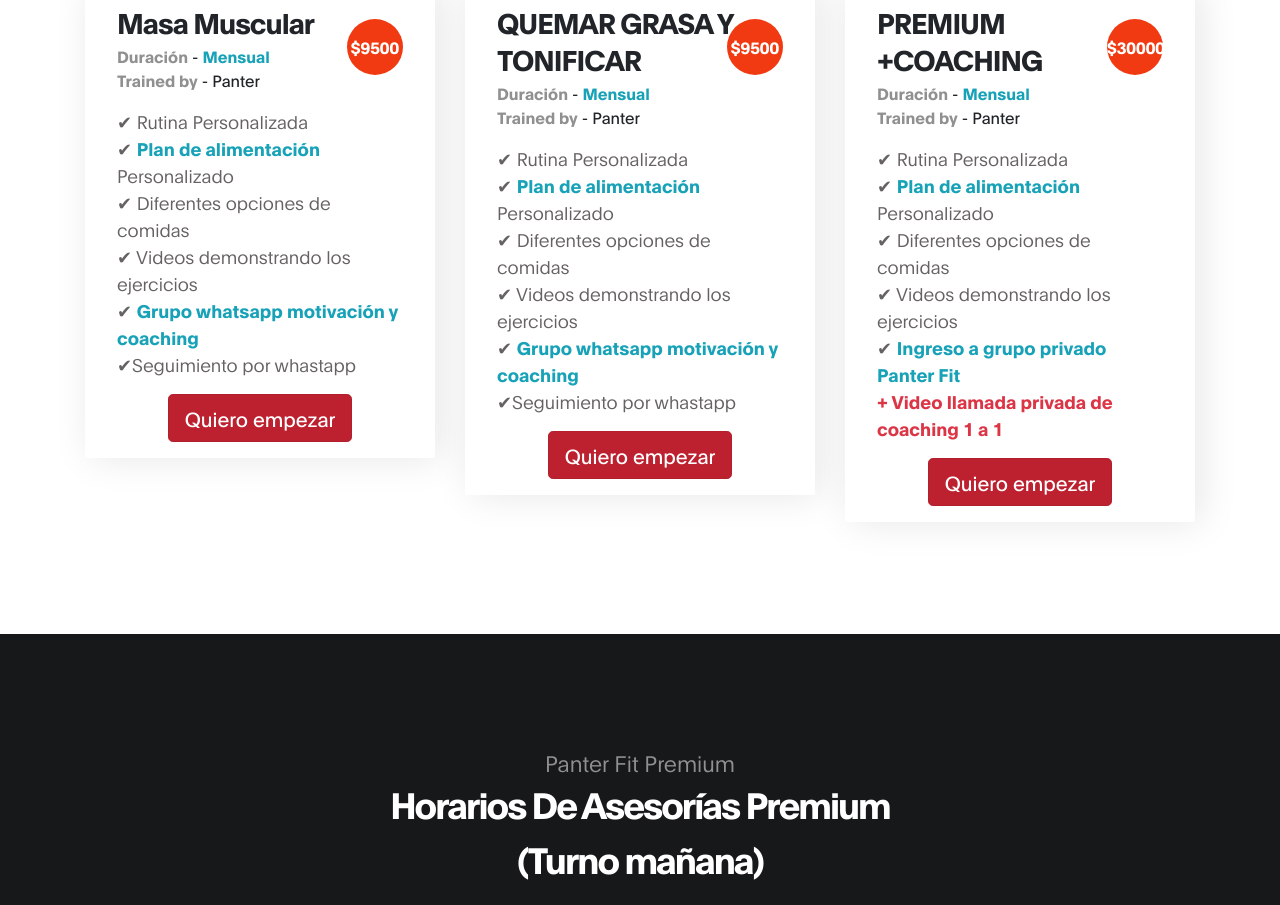
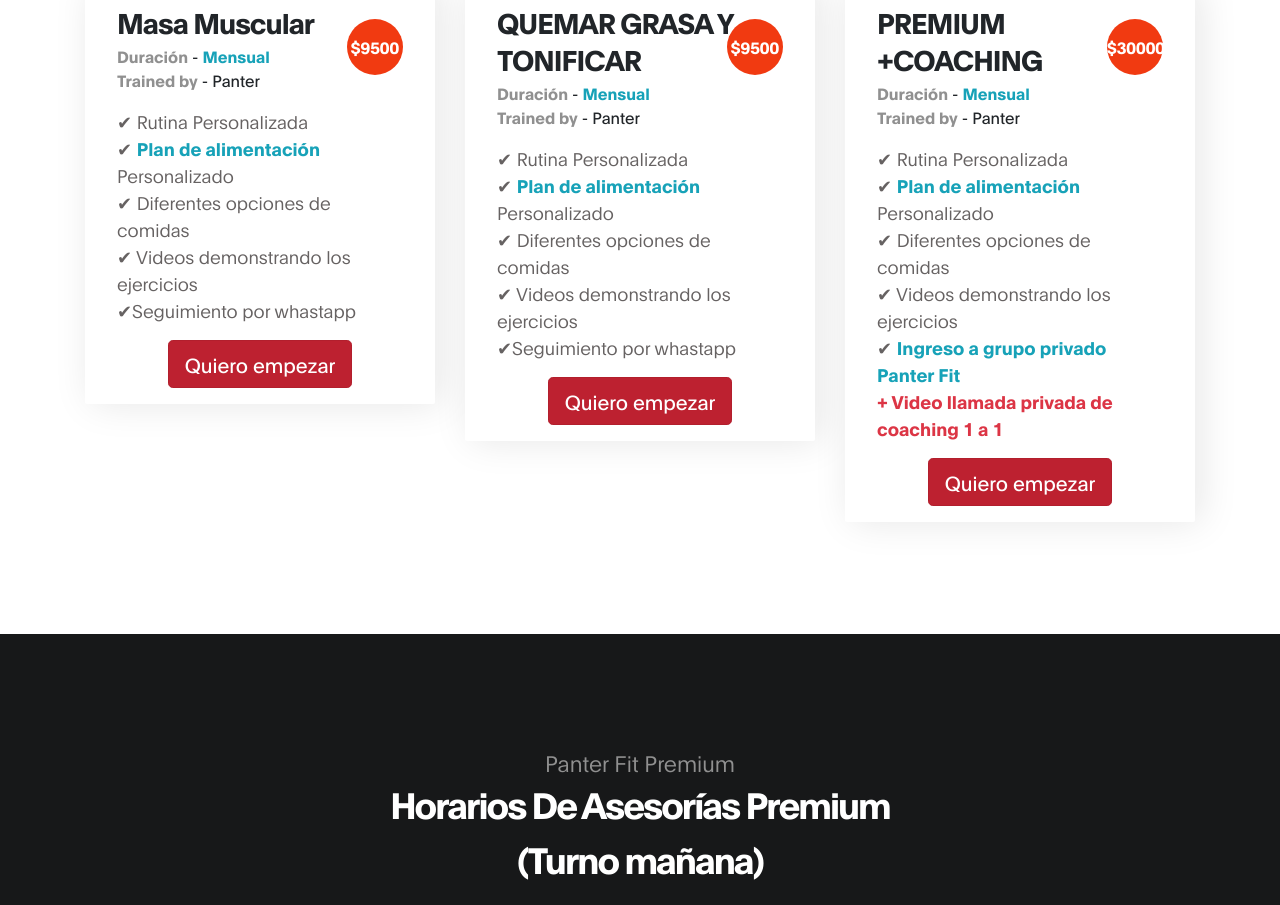
Before and after one commit to john-9999/Panter-Fit, a website: page docs/index.html in a window 1280 px wide. Shown: the part 3287-4192 px from the top of the page. Drawn offline with Linux system fonts and the light colour scheme.

Commit message:
Update index.html

```diff
--- a/docs/index.html
+++ b/docs/index.html
@@ -263,8 +263,6 @@ https://www.tooplate.com/view/2119-gymso-fitness
 
                                             ✔ Videos demonstrando los ejercicios<br>
 
-                                            ✔  <b class="text-info">Grupo whatsapp motivación y coaching</b> <br>
-
                                             ✔Seguimiento por whastapp<br>
 
                                             <center><a href="https://walink.co/839906" class="btn btn-danger btn-lg active" role="button">Quiero empezar</a></center>
@@ -293,8 +291,6 @@ https://www.tooplate.com/view/2119-gymso-fitness
                                             ✔ Diferentes opciones de comidas <br>
 
                                             ✔ Videos demonstrando los ejercicios <br>
-
-                                            ✔  <b class="text-info">Grupo whatsapp motivación y coaching</b> <br>
 
                                             ✔Seguimiento por whastapp <br>
                                         </p>
```
